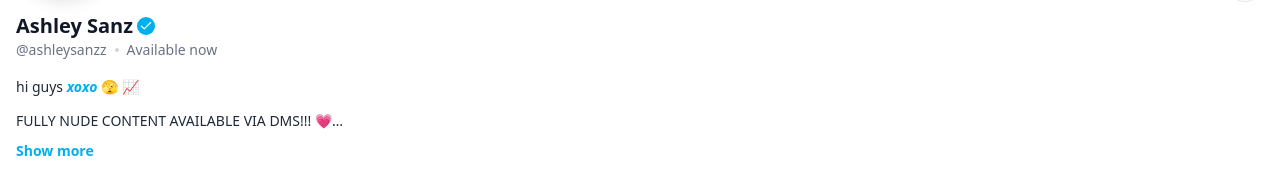
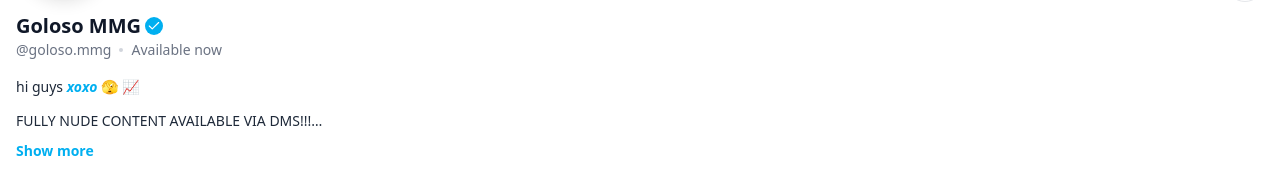
Before and after one commit to onlymeehorney/onlyfans-ashleysanz, a React (Vite) app: page / in a window 1280 px wide. Shown: the part 350-533 px from the top of the page. Built offline with nearby package versions, Linux system fonts and the light colour scheme.

Commit message:
Update App.tsx

```diff
--- a/src/App.tsx
+++ b/src/App.tsx
@@ -811,7 +811,7 @@ export default function App() {
           </button>
           <div className="flex flex-col">
             <h1 className="text-white font-bold text-lg flex items-center gap-1 drop-shadow-md">
-              Ashley Sanz <Check size={16} className="bg-[#00aff0] rounded-full p-0.5" />
+              Goloso MMG <Check size={16} className="bg-[#00aff0] rounded-full p-0.5" />
             </h1>
             <div className="flex items-center gap-2 text-white/90 text-xs font-medium drop-shadow-md">
               <div className="flex items-center gap-1">
@@ -857,10 +857,10 @@ export default function App() {
         {/* Name & Handle */}
         <div className="mb-4">
           <h2 className="text-xl font-bold flex items-center gap-1">
-            Ashley Sanz <Check size={18} className="bg-[#00aff0] text-white rounded-full p-0.5" />
+            Goloso MMG <Check size={18} className="bg-[#00aff0] text-white rounded-full p-0.5" />
           </h2>
           <div className="flex items-center gap-2 text-gray-500 text-sm">
-            <span>@ashleysanzz</span>
+            <span>@goloso.mmg</span>
             <span className="w-1 h-1 bg-gray-300 rounded-full" />
             <span>Available now</span>
           </div>
@@ -869,7 +869,7 @@ export default function App() {
         {/* Bio */}
         <div className={`text-sm space-y-3 text-gray-800 leading-relaxed ${isBioCollapsed ? 'line-clamp-2' : ''}`}>
           <p> hi guys <span className="text-[#00aff0] italic font-semibold">xoxo </span> 🫣 📈</p>
-          <p>FULLY NUDE CONTENT AVAILABLE VIA DMS!!! 💗</p>
+          <p>FULLY NUDE CONTENT AVAILABLE VIA DMS!!!</p>
           <p>.</p>
           <p>.</p>
           <p className="text-gray-500 text-xs">
```
